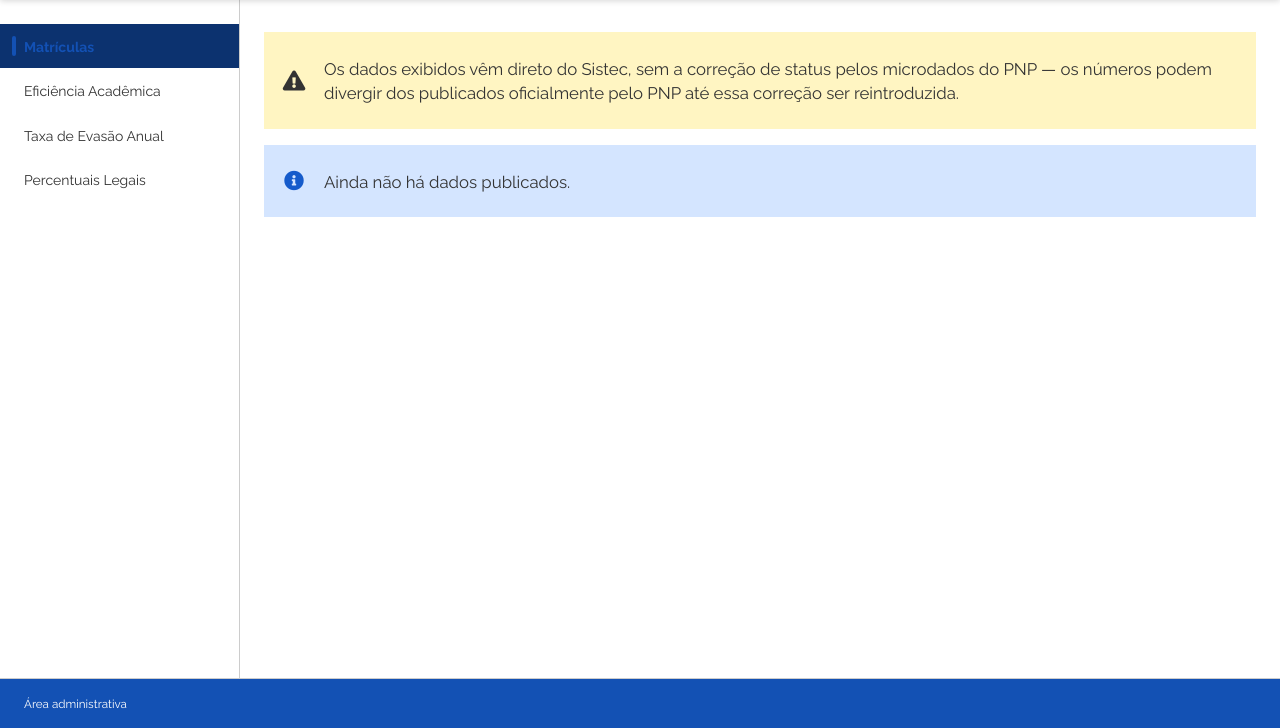
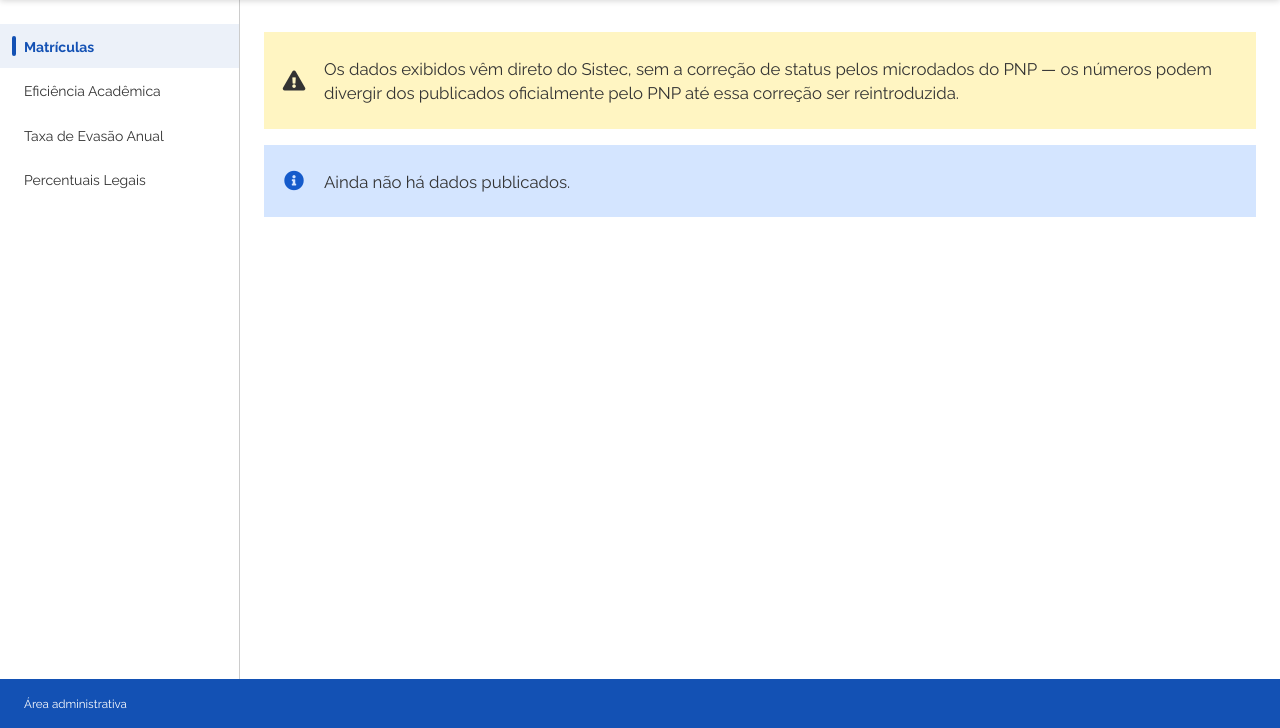
Before and after one commit to fabiodinizrossi/CalcSISTEC, a Flask app: page / in a window 1280 px wide. Shown: the part 72-800 px from the top of the page. Run offline with Flask 3, Linux system fonts and the light colour scheme; data comes from the database, SQL or seed files in the repository; data that the repository does not hold is empty; parts of the project's set-up code (start-up, migrations or seed data) failed here and were passed over.

Commit message:
fix(ui): item ativo do menu com o fundo claro do Figma
O seletor anterior perdia para o .menu-item:not(:disabled).active do DS
(especificidade 0,4,1) e o fundo continuava azul-escuro. Agora usa
a.menu-item.active (mesma especificidade, vence por ordem) com fundo
color-mix claro e um par escuro para o tema escuro. O rodapé público
também perde a borda superior.

```diff
--- a/app/assets/style.css
+++ b/app/assets/style.css
@@ -132,14 +132,14 @@ button, input, select, textarea, .br-button, [role="button"], .dash-dropdown-tri
     color: var(--color);
     background: transparent;
   }
-  .br-menu .menu-body .menu-item.active{
-    background: var(--blue-warm-vivid-5);
+  .br-menu .menu-body a.menu-item.active{
+    background: color-mix(in srgb, var(--color-primary-default) 8%, var(--background));
     color: var(--color-primary-default);
     font-weight: var(--font-weight-bold);
     padding-left: var(--spacing-scale-baseh);
     gap: var(--spacing-scale-base);
   }
-  .br-menu .menu-body .menu-item.active::before{
+  .br-menu .menu-body a.menu-item.active::before{
     content: "";
     flex: 0 0 auto;
     width: 4px;
@@ -220,6 +220,10 @@ main#main-content{
 }
 :root[data-tema="escuro"] .br-menu{
   --menu-background-submenu: var(--background-alternative);
+}
+:root[data-tema="escuro"] .br-menu .menu-body a.menu-item.active{
+  background: var(--background-alternative);
+  color: var(--pure-0);
 }
 :root[data-tema="escuro"] .br-menu .menu-panel{
   background: var(--background);
@@ -345,6 +349,7 @@ pre{
   background: var(--color-primary-default);
   color: var(--pure-0);
   min-height: 48px;
+  border-top: none;
 }
 .br-footer.painel-publico .container-fluid{ padding: var(--spacing-scale-2x) var(--spacing-scale-3x); }
 .br-footer.painel-publico a{ color: var(--pure-0); }
```
